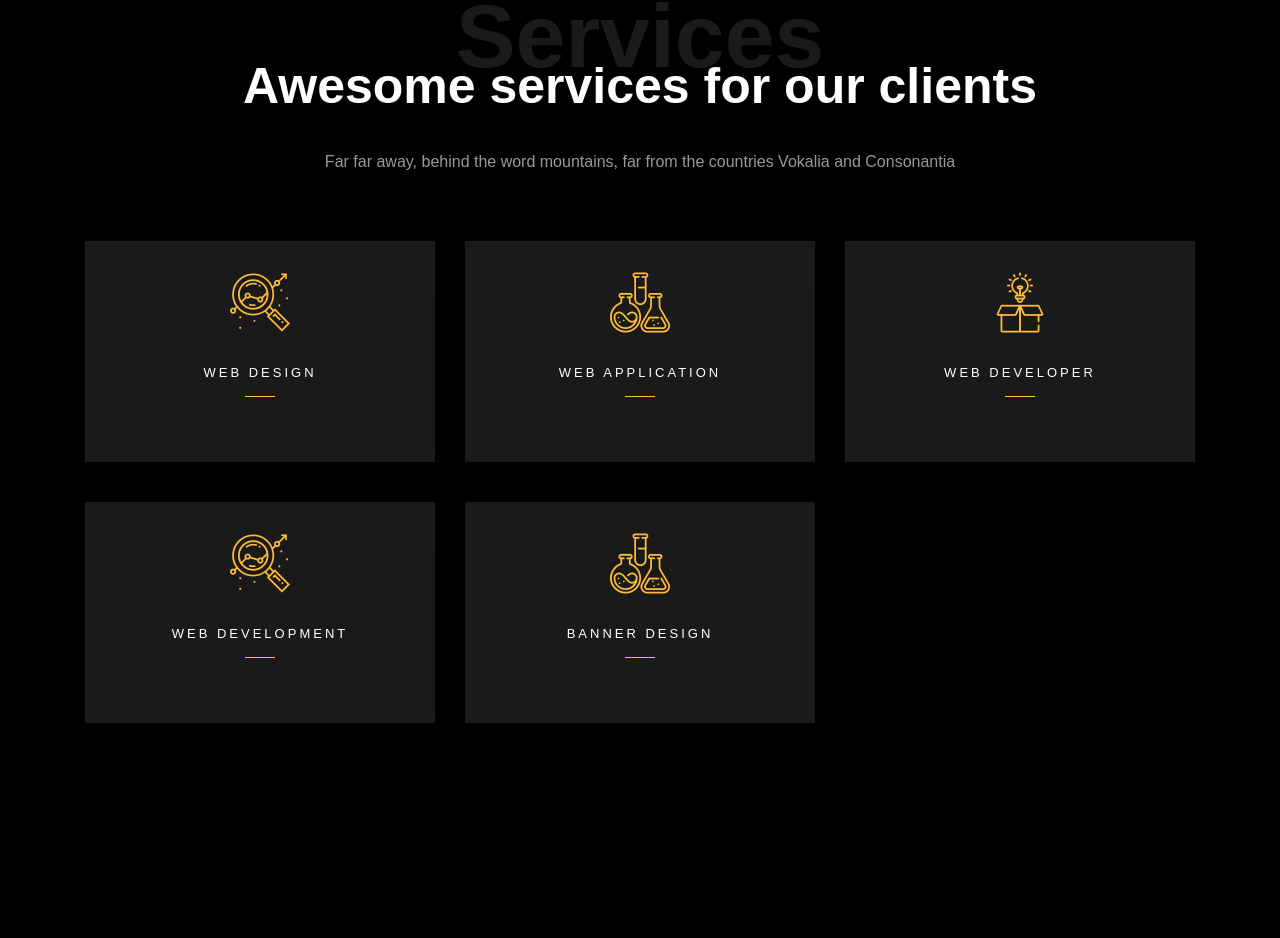
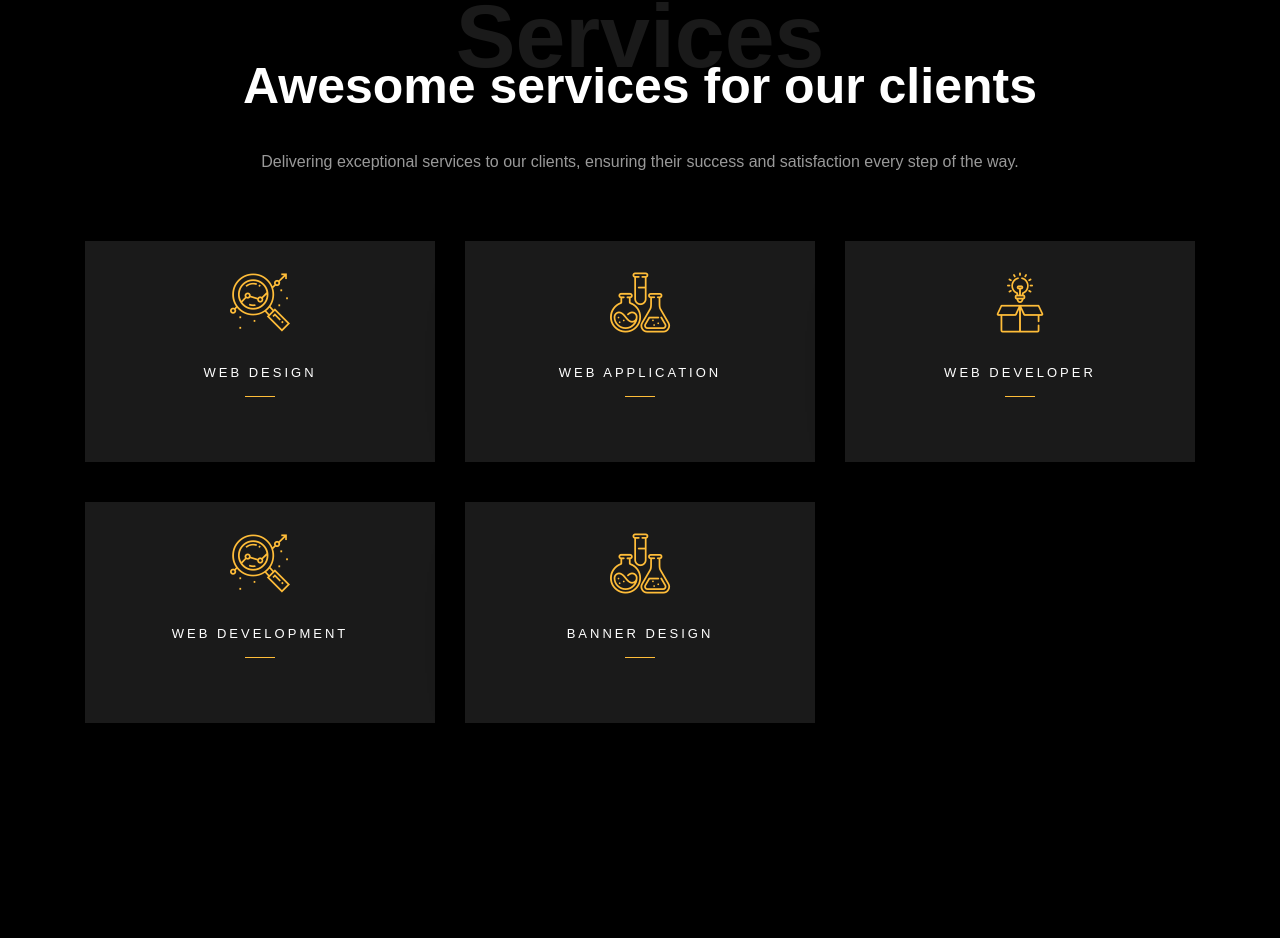
Before and after one commit to sitheswaran/portfolio, a plain HTML site: page index.html in a window 1280 px wide. Shown: the part 2548-3486 px from the top of the page. Drawn offline with Linux system fonts and the light colour scheme; files whose address does not match are found by name.

Commit message:
Update index.html

```diff
--- a/index.html
+++ b/index.html
@@ -181,7 +181,7 @@
           <div class="col-md-12 heading-section text-center ftco-animate">
           	<h1 class="big big-2">Services</h1>
             <h2 class="mb-4"> Awesome services for our clients</h2>
-            <p>Far far away, behind the word mountains, far from the countries Vokalia and Consonantia</p>
+            <p>Delivering exceptional services to our clients, ensuring their success and satisfaction every step of the way.</p>
           </div>
         </div>
     		<div class="row">
```
